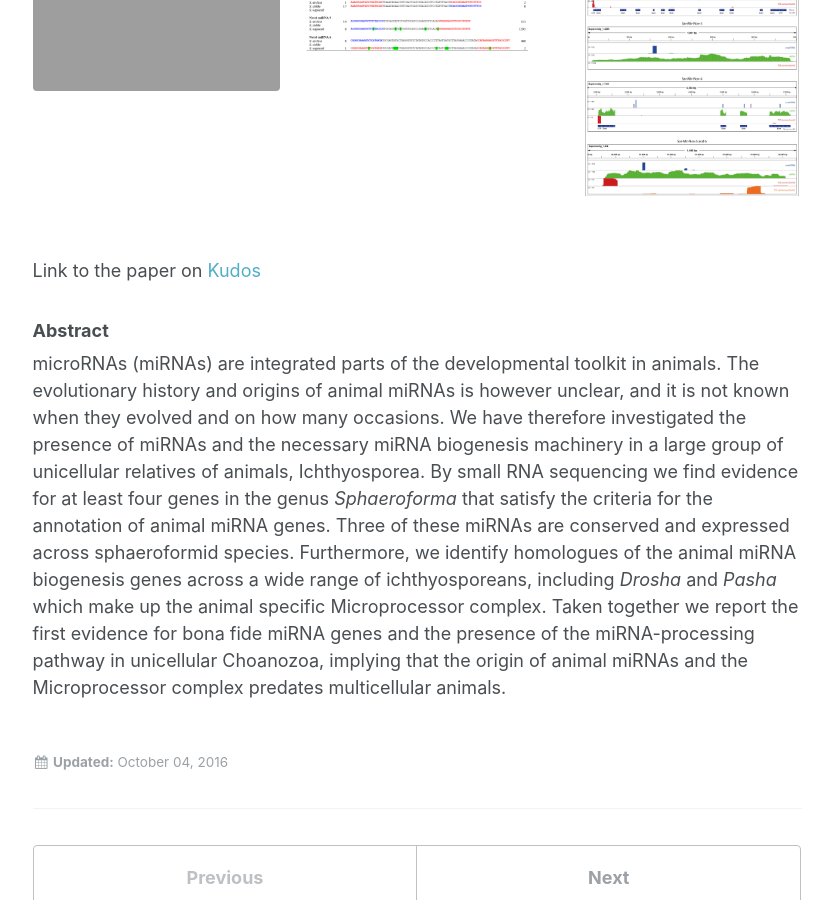
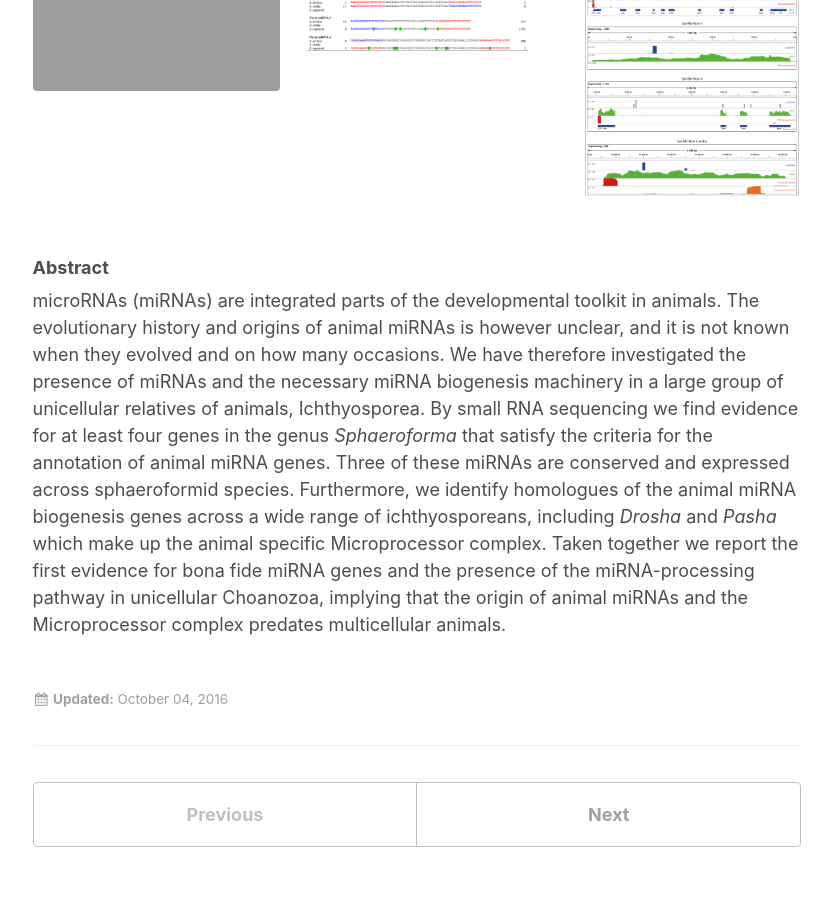
Before and after one commit to pjpaulpj/jonbra.github.io, a Jekyll site: the page built from _publications/01-2016-miRNA_bioRxiv.md, in a window 1280 px wide and 900 px high, scrolled down 449 px. Shown: the whole window, without its empty margins (249-1081 px from the left). Built offline with Jekyll 4.4.1, drawn with Linux system fonts in a browser that asks for light colours.

Commit message:
Update 01-2016-miRNA_bioRxiv.md

```diff
--- a/_publications/01-2016-miRNA_bioRxiv.md
+++ b/_publications/01-2016-miRNA_bioRxiv.md
@@ -21,7 +21,6 @@ Here we show for the first time that unicellular ancestors of animals have micro
 
 {% include gallery caption="" %}
 
-Link to the paper on [Kudos](https://www.growkudos.com/publications/10.1098%252Frspb.2015.1746)
 
 <h3>Abstract</h3>
 microRNAs (miRNAs) are integrated parts of the developmental toolkit in animals. The evolutionary history and origins of animal miRNAs is however unclear, and it is not known when they evolved and on how many occasions. We have therefore investigated the presence of miRNAs and the necessary miRNA biogenesis machinery in a large group of unicellular relatives of animals, Ichthyosporea. By small RNA sequencing we find evidence for at least four genes in the genus *Sphaeroforma* that satisfy the criteria for the annotation of animal miRNA genes. Three of these miRNAs are conserved and expressed across sphaeroformid species. Furthermore, we identify homologues of the animal miRNA biogenesis genes across a wide range of ichthyosporeans, including *Drosha* and *Pasha* which make up the animal specific Microprocessor complex. Taken together we report the first evidence for bona fide miRNA genes and the presence of the miRNA-processing pathway in unicellular Choanozoa, implying that the origin of animal miRNAs and the Microprocessor complex predates multicellular animals.
```
